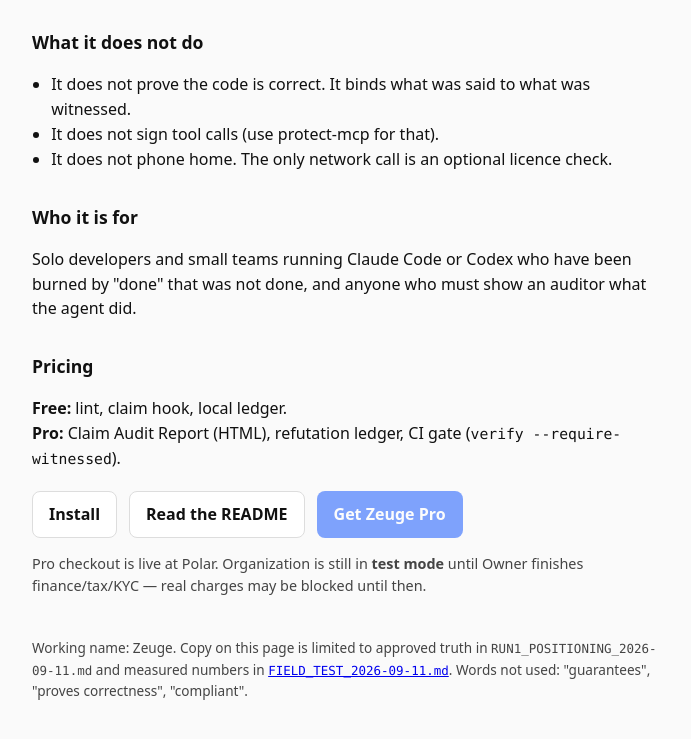
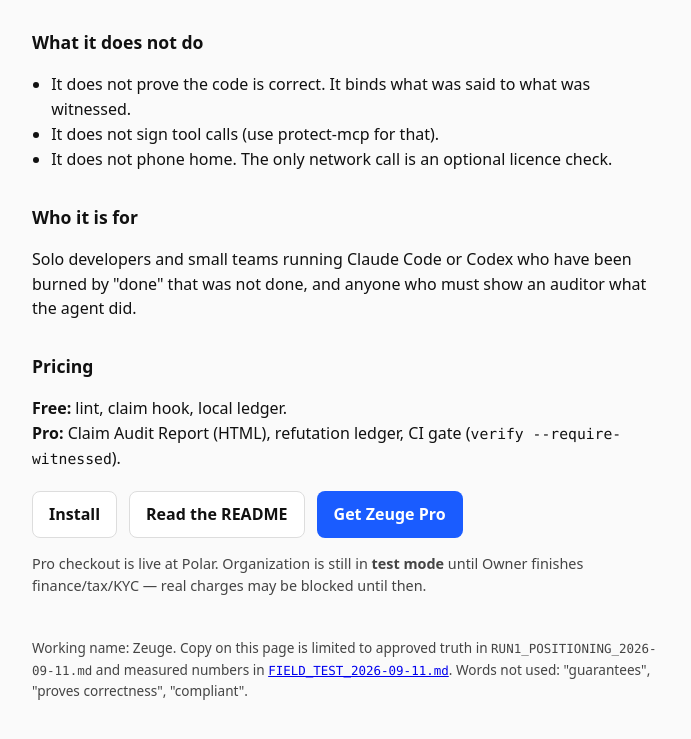
Before and after one commit to PhoenixAddictionary/zeuge, a website: page docs/index.html in a window 1280 px wide. Shown: the part 1415-2154 px from the top of the page, without its empty margins (292-983 px from the left). Drawn offline with Linux system fonts and the light colour scheme.

Commit message:
docs: actually link Polar checkout href on Pro button

```diff
--- a/docs/index.html
+++ b/docs/index.html
@@ -25,7 +25,8 @@
     .honesty { border-left: 3px solid var(--accent); padding-left: 0.85rem; color: var(--muted); }
     .actions { display: flex; flex-wrap: wrap; gap: 0.75rem; margin-top: 1.25rem; align-items: center; }
     .btn { display: inline-block; padding: 0.65rem 1rem; border-radius: 8px; text-decoration: none; font-weight: 600; border: 1px solid var(--line); color: var(--fg); background: var(--card); }
-    .btn-pro { background: var(--accent); color: #fff; border-color: transparent; opacity: 0.55; cursor: not-allowed; pointer-events: none; }
+    .btn-pro { background: var(--accent); color: #fff; border-color: transparent; }
+    .btn-pro[aria-disabled="true"] { opacity: 0.55; cursor: not-allowed; pointer-events: none; }
     .btn-pro[aria-disabled="true"]::after { content: ""; }
     .note { font-size: 0.9rem; color: var(--muted); }
     code { font-family: ui-monospace, SFMono-Regular, Menlo, Consolas, monospace; font-size: 0.92em; }
@@ -87,7 +88,7 @@
     <div class="actions">
       <a class="btn" href="../INSTALL.md">Install</a>
       <a class="btn" href="../README.md">Read the README</a>
-      <a class="btn btn-pro" id="polar-pro" href="#polar-checkout-pending" title="Zeuge Pro early-adopter lifetime — Polar checkout" target="_blank" rel="noopener">Get Zeuge Pro</a>
+      <a class="btn btn-pro" id="polar-pro" href="https://buy.polar.sh/polar_cl_ROlZuk8jviKaO4oYq7fLq8cvXbR9X8HlukzQk0fmRh5" title="Zeuge Pro early-adopter lifetime — Polar checkout" target="_blank" rel="noopener">Get Zeuge Pro</a>
     </div>
     <p class="note">Pro checkout is live at Polar. Organization is still in <strong>test mode</strong> until Owner finishes finance/tax/KYC — real charges may be blocked until then.</p>
 
```
